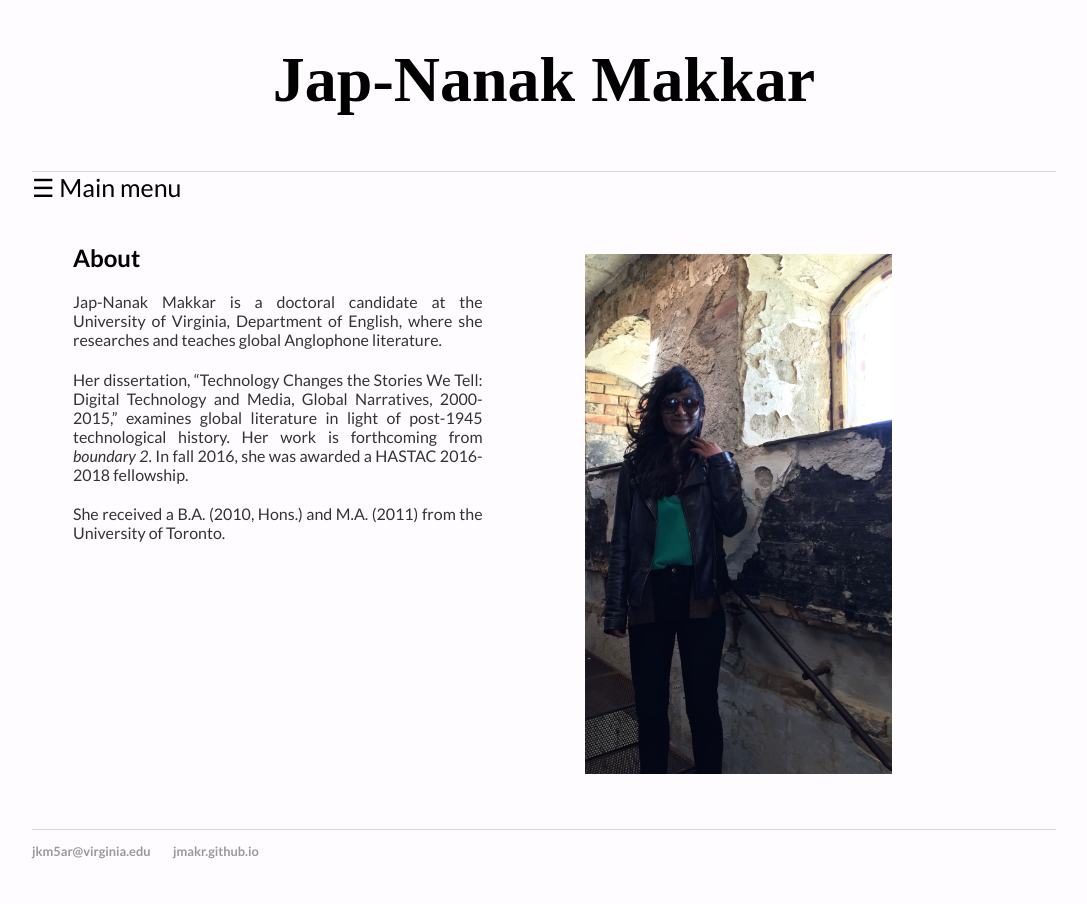
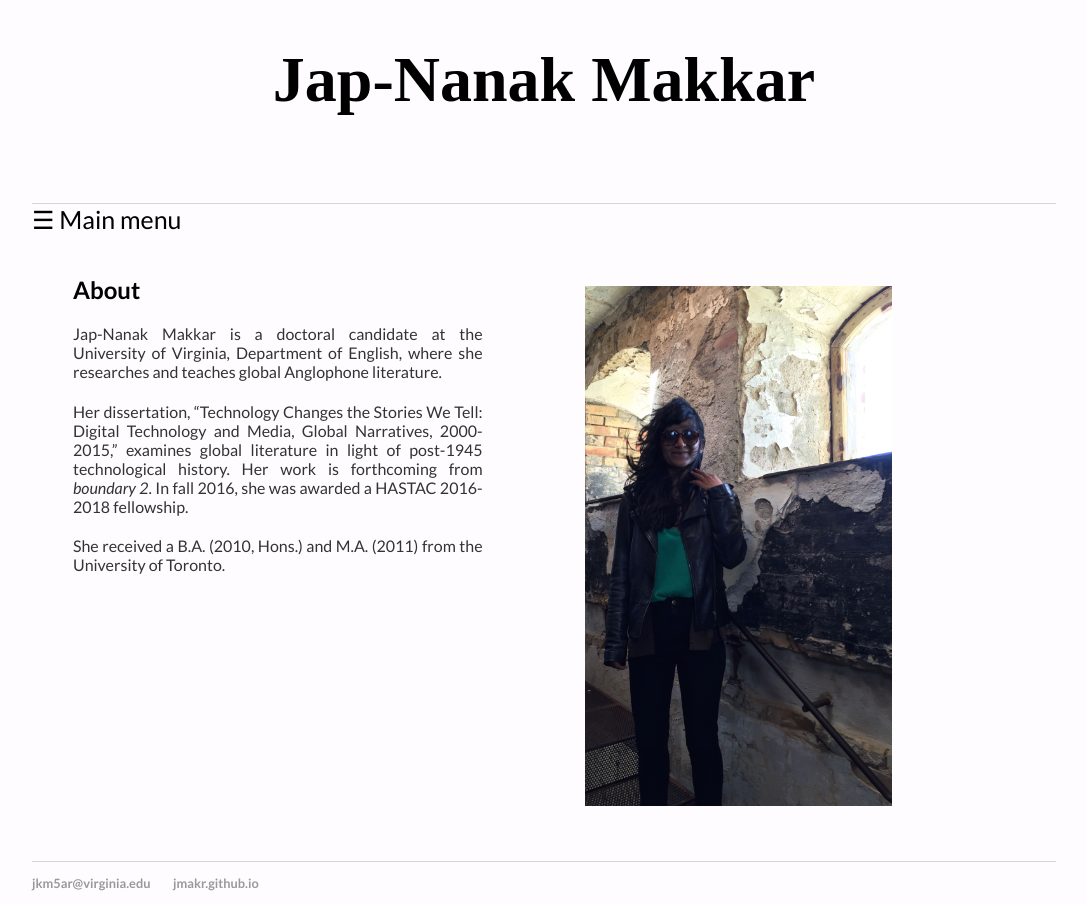
Before and after one commit to jmakr/jmakr.github.io, a Jekyll site: the page built from index.html, in a window 1280 px wide. Shown: the whole page, without its empty margins (96-1183 px from the left). Built offline with Jekyll 4.4.1, drawn with Linux system fonts in a browser that asks for light colours.

Commit message:
Update main.css

```diff
--- a/css/main.css
+++ b/css/main.css
@@ -1,6 +1,6 @@
 header {
   background-color: #FEFCFF;
-  height: 4em;
+  height: 5em;
   display: block;
   text-align: center;
   border-bottom: thin solid #d5d5d5;
@@ -15,7 +15,7 @@ h1#logo {
   text-align: center;
   font-family: "Crison Text", serif;
   font-size: 2em;
-  font-weight: 400;
+  font-weight: 200;
 
 }
 
```
